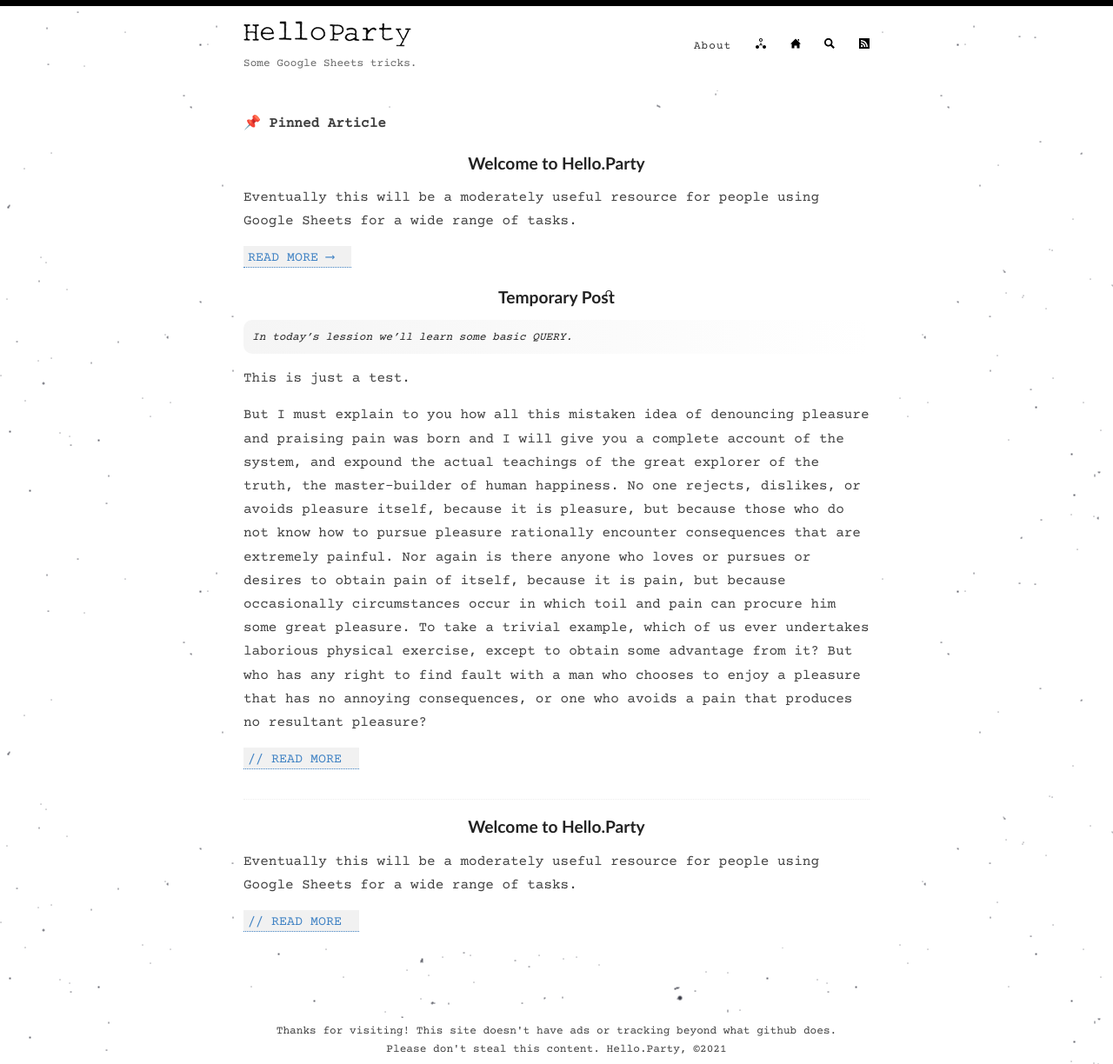
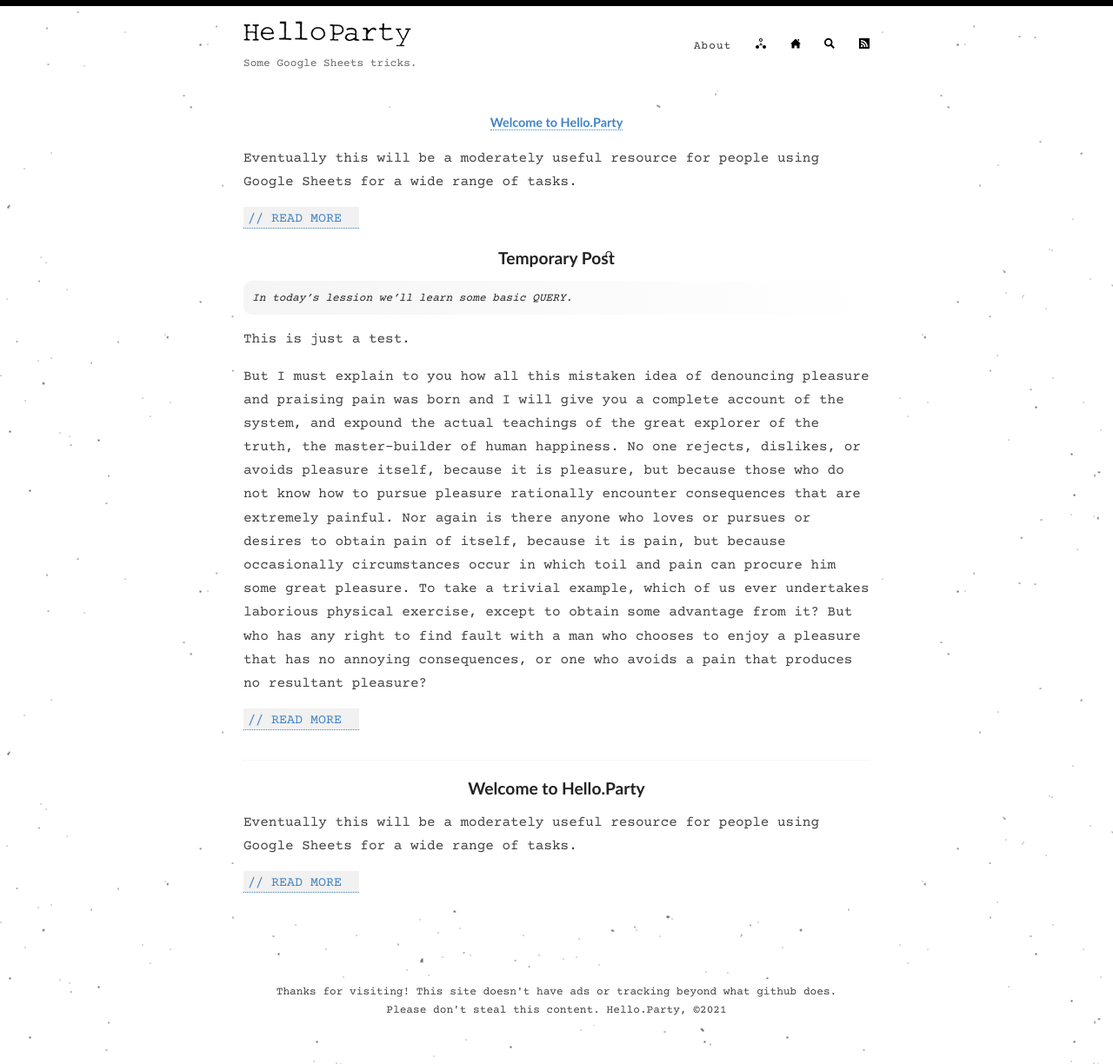
Before and after one commit to hello-party/hello-party-old.github.io, a Jekyll site: the page built from index.html, in a window 1280 px wide. Shown: the whole page at 87% size. Built offline with Jekyll 4.4.1, drawn with Linux system fonts in a browser that asks for light colours; the list of posts is cut into pages by our own code.

Commit message:
Update default.html

```diff
--- a/_layouts/default.html
+++ b/_layouts/default.html
@@ -43,13 +43,11 @@
 {% if page.url == "/" %}
     {% for post in site.tags.pinned %}
           <article class="post">
-            <p class="pinned-article"><b>📌 Pinned Article</b></p>
-
-            <h1>
+            <h3>
                 <a href="{{ site.baseurl }}{{ post.url }}">
                     {{ post.title }}
                 </a>
-            </h1>
+            </h3>
 
             <div class="entry">
                 <p>
@@ -58,7 +56,7 @@
             </div>
 
             <a href="{{ site.baseurl }}{{ post.url }}" class="read-more">
-                Read More ⟶
+                // READ MORE
             </a>
           </article>
     {% endfor %}
```
